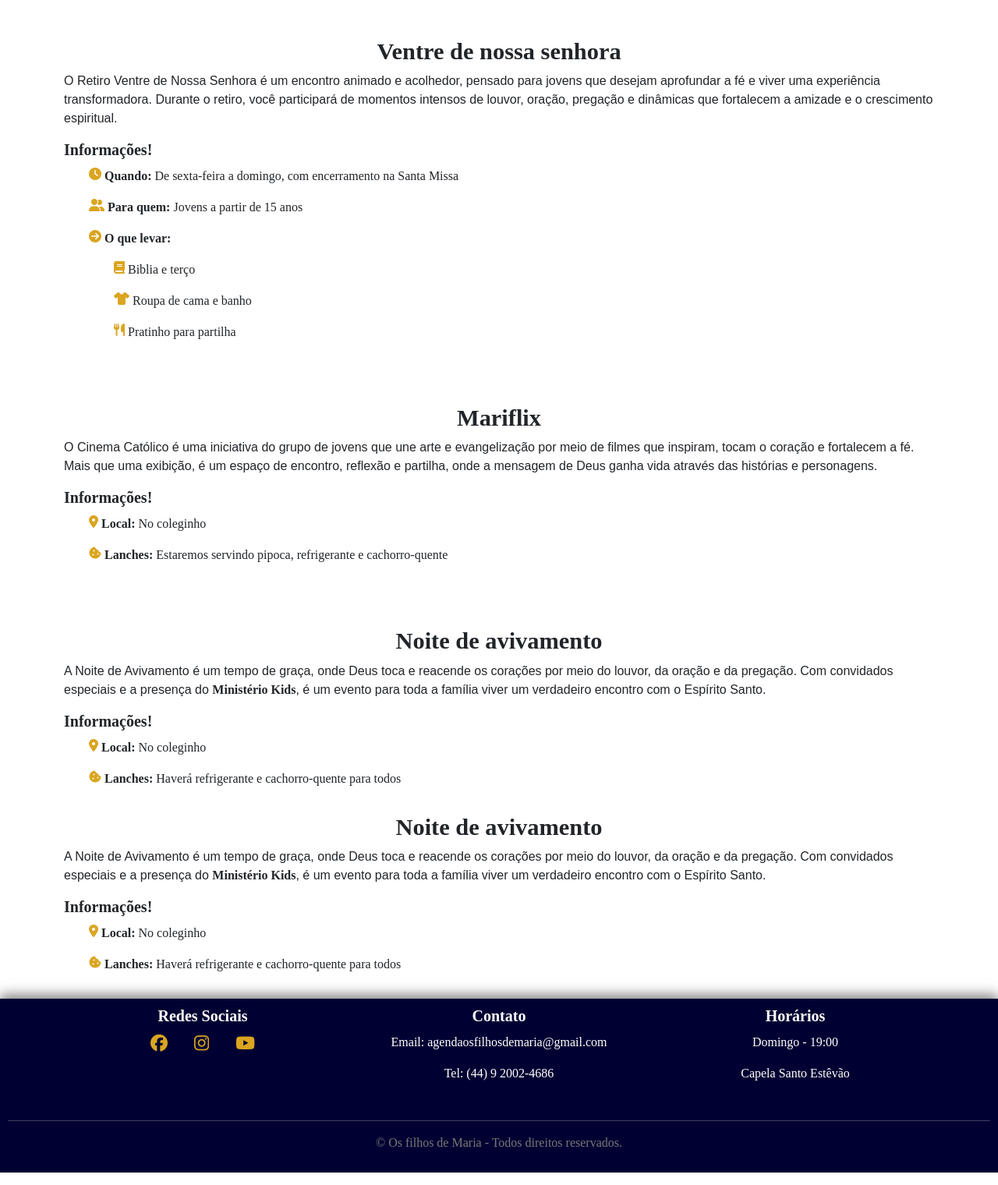
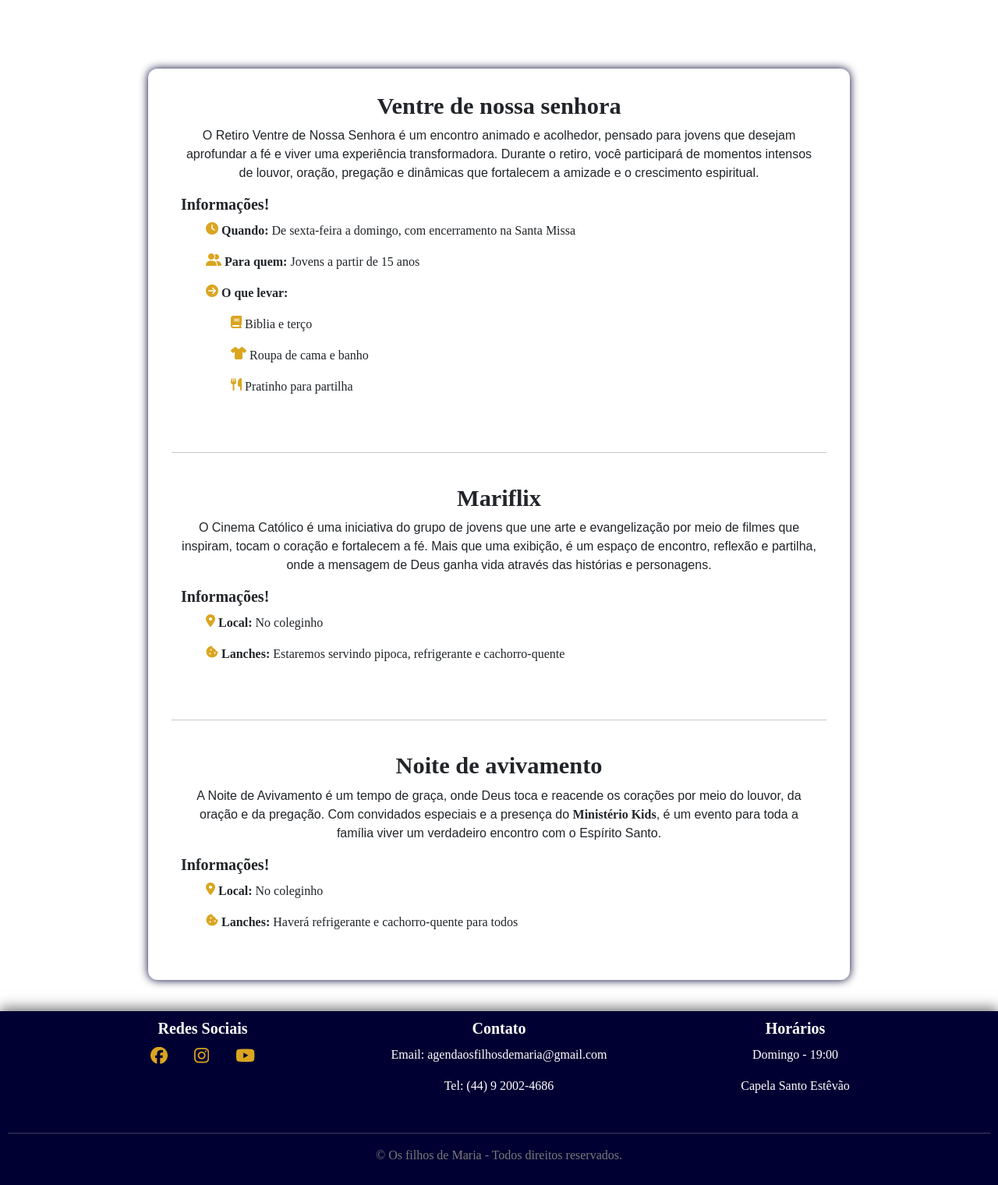
Before and after one commit to GabrielZafani/Projeto-m2, a PHP site: page /evento in a window 1280 px wide. Shown: the part 79-1599 px from the top of the page at 78% size. Run offline with PHP 8.4, Linux system fonts and the light colour scheme; some libraries are stand-ins or nearby versions.

Commit message:
pagina sobre

```diff
--- a/paginas/evento.php
+++ b/paginas/evento.php
@@ -1,4 +1,5 @@
 <br><br>
+<div class=container4>
 <div class="container" >
 <h2 class="textC text-center" id="ventre-de-nossa-senhora"><strong>Ventre de nossa senhora</strong></h2>
 
@@ -6,8 +7,8 @@
     O Retiro Ventre de Nossa Senhora é um encontro animado e acolhedor, pensado para jovens que desejam aprofundar a fé e viver uma experiência transformadora. Durante o retiro, você participará de momentos intensos de louvor, oração, pregação e dinâmicas que fortalecem a amizade e o crescimento espiritual.
     </p>
     <div>
-        <h3><strong>Informações!</strong></h3>
-        <ul>
+        <h3 class="info textP text-start"><strong>Informações!</strong></h3>
+        <ul class="textP text-start">
             <li>
                 <p><i class="fa-solid fa-clock" style="color: #DAA520;"></i><strong> Quando: </strong> De sexta-feira a domingo, com encerramento na Santa Missa </p>
             </li>
@@ -32,7 +33,7 @@
     </div>
 </div>
 
-<br><br>
+<br><hr><br>
 <div class="container" >
 <h2 class="textC text-center" id="mariflix"><strong>Mariflix</strong></h2>
 
@@ -40,8 +41,8 @@
     O Cinema Católico é uma iniciativa do grupo de jovens que une arte e evangelização por meio de filmes que inspiram, tocam o coração e fortalecem a fé. Mais que uma exibição, é um espaço de encontro, reflexão e partilha, onde a mensagem de Deus ganha vida através das histórias e personagens.
     </p>
     <div>
-        <h3><strong>Informações!</strong></h3>
-        <ul>
+        <h3 class="info textP text-start"><strong>Informações!</strong></h3>
+        <ul class="textP text-start">
             <li>
                 <p><i class="fa-solid fa-location-dot" style="color: #DAA520;"></i><strong> Local: </strong> No coleginho </p>
             </li>
@@ -51,7 +52,7 @@
         </ul>
     </div>
 </div>
-<br><br>
+<br><hr><br>
 <div class="container" >
 <h2 class="textC text-center" id="noite-de-avivamento"><strong>Noite de avivamento</strong></h2>
 
@@ -59,8 +60,8 @@
     A Noite de Avivamento é um tempo de graça, onde Deus toca e reacende os corações por meio do louvor, da oração e da pregação. Com convidados especiais e a presença do <strong>Ministério Kids</strong>, é um evento para toda a família viver um verdadeiro encontro com o Espírito Santo.
     </p>
     <div>
-        <h3><strong>Informações!</strong></h3>
-        <ul>
+        <h3 class="info textP text-start" ><strong>Informações!</strong></h3>
+        <ul class="textP text-start">
             <li>
                 <p><i class="fa-solid fa-location-dot" style="color: #DAA520;"></i><strong> Local: </strong> No coleginho </p>
             </li>
@@ -70,22 +71,3 @@
         </ul>
     </div>
 </div>
-
-<div class="container" >
-<h2 class="textC text-center" id="noite-de-avivamento"><strong>Noite de avivamento</strong></h2>
-
-    <p class="textP">
-    A Noite de Avivamento é um tempo de graça, onde Deus toca e reacende os corações por meio do louvor, da oração e da pregação. Com convidados especiais e a presença do <strong>Ministério Kids</strong>, é um evento para toda a família viver um verdadeiro encontro com o Espírito Santo.
-    </p>
-    <div>
-        <h3><strong>Informações!</strong></h3>
-        <ul>
-            <li>
-                <p><i class="fa-solid fa-location-dot" style="color: #DAA520;"></i><strong> Local: </strong> No coleginho </p>
-            </li>
-            <li>
-                <p><i class="fa-solid fa-cookie-bite" style="color: #DAA520;"></i><strong> Lanches:</strong> Haverá refrigerante e cachorro-quente para todos </p>
-            </li>
-        </ul>
-    </div>
-</div>
```
